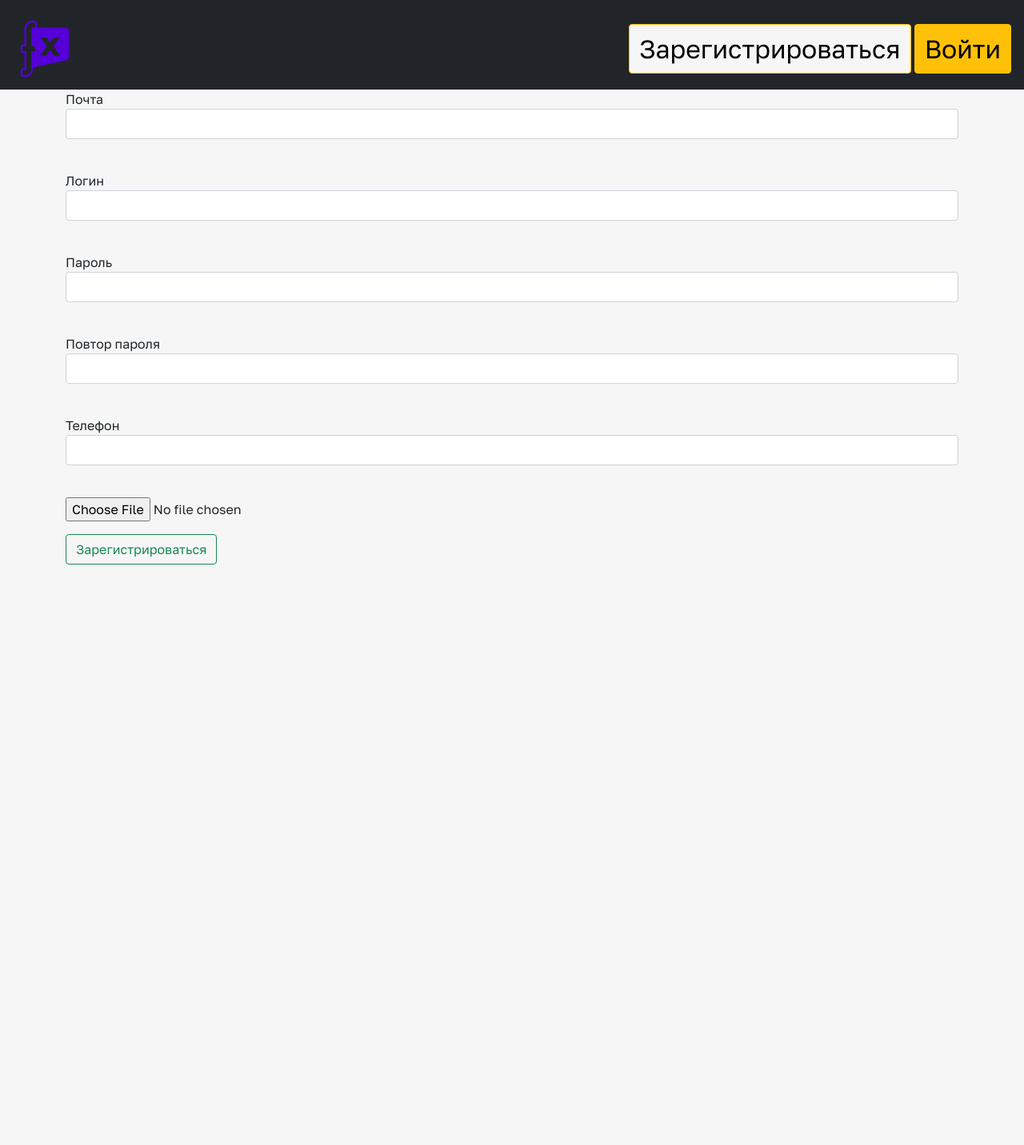
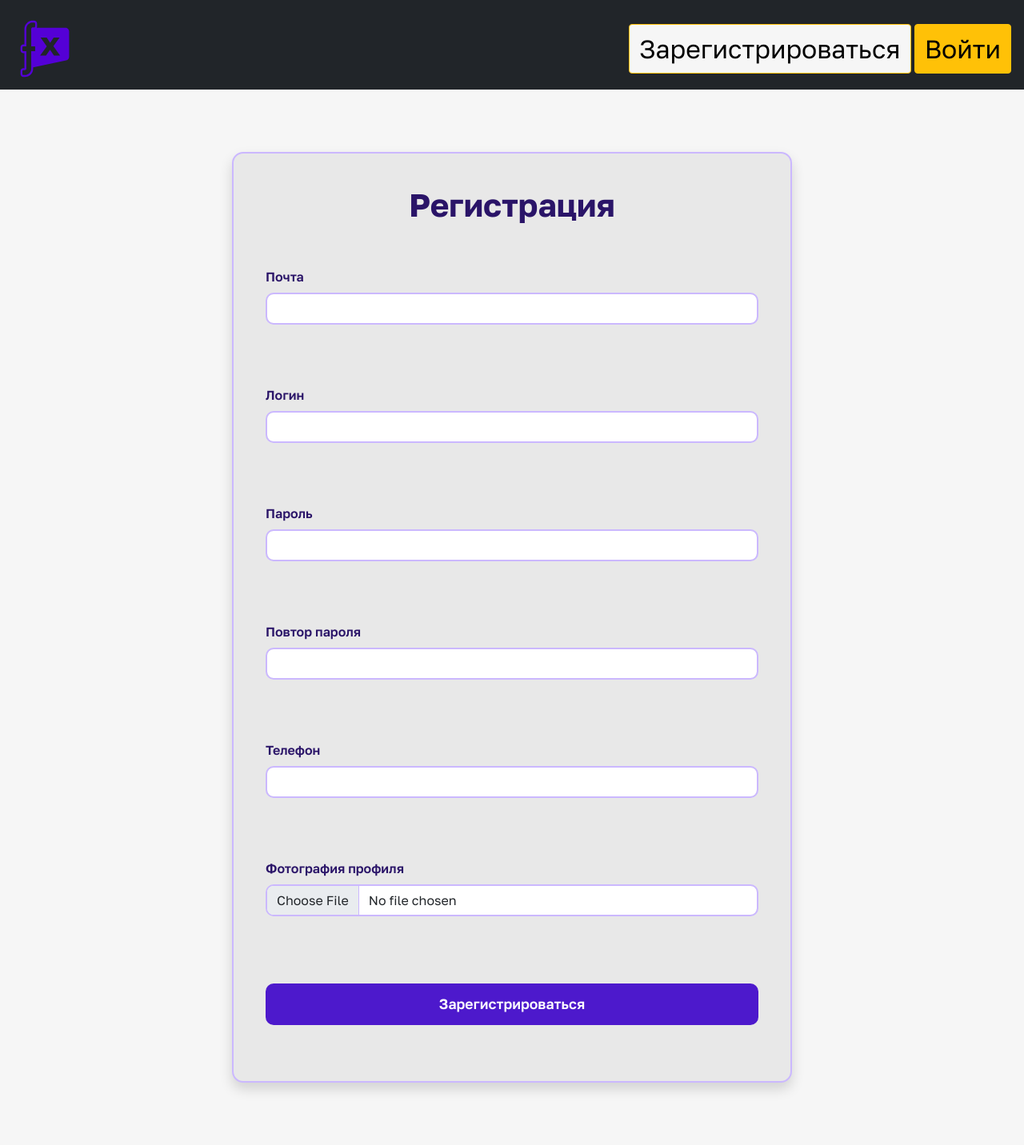
Before and after one commit to AyNur207/hackathon, a Flask app: page /register in a window 1280 px wide. Shown: the whole page at 80% size. Before the commit the page ends 706 px from the top, so only its background shows below. Run offline with Flask 3, Linux system fonts and the light colour scheme.

Commit message:
Регистрация стиль

```diff
--- /dev/null
+++ b/static/css/style_register.css
@@ -0,0 +1,55 @@
+.register-card {
+    width: 100%;
+    max-width: 700px;
+
+    background: #e8e8e8;
+
+    border-radius: 14px;
+    border: 2px solid #cbb8ff;
+
+    padding: 2.5rem;
+}
+
+.register-card h1 {
+    color: #2a1468;
+    font-weight: 700;
+}
+
+.form-label {
+    color: #2a1468;
+    font-weight: 600;
+}
+
+.form-control {
+    border: 2px solid #cbb8ff;
+    border-radius: 10px;
+    transition: .2s;
+}
+
+.form-control:focus {
+    border-color: #4d19cc;
+    box-shadow: 0 0 0 .2rem rgba(77,25,204,.18);
+}
+
+.register-btn {
+    background: #4d19cc;
+    color: white;
+    font-size: 1.1rem;
+    font-weight: 600;
+    padding: .75rem;
+    border-radius: 10px;
+    transition: .25s;
+}
+
+.register-btn:hover {
+    background: #2a1468;
+    color: white;
+}
+
+.alert {
+    border-radius: 10px;
+}
+
+input[type="file"] {
+    cursor: pointer;
+}
--- a/templates/registration.html
+++ b/templates/registration.html
@@ -1,62 +1,96 @@
 {% extends "base.html" %}
+
+{% block styles %}
+<link rel="stylesheet"
+      href="{{ url_for('static', filename='css/style_register.css') }}">
+{% endblock %}
+
+{% block title %}Регистрация{% endblock %}
+
 {% block content %}
+
+<div class="container d-flex justify-content-center my-5">
+    <div class="register-card shadow">
+
+        <h1 class="text-center mb-4">Регистрация</h1>
+
         <form action="" method="post" enctype="multipart/form-data">
-    {{form.hidden_tag()}}
-    <p>
-        {{ form.email.label }}<br>
-        {{ form.email(class="form-control", type="email") }}<br>
+
+            {{ form.hidden_tag() }}
+
+            <div class="mb-3">
+                {{ form.email.label(class="form-label") }}
+                {{ form.email(class="form-control", type="email") }}
+
                 {% for error in form.email.errors %}
-            <div class="alert alert-danger" role="alert">
+                <div class="alert alert-danger mt-2">
                     {{ error }}
                 </div>
                 {% endfor %}
-    </p>
-        <p>
-        {{ form.login.label }}<br>
-        {{ form.login(class="form-control", type="text") }}<br>
+            </div>
+
+            <div class="mb-3">
+                {{ form.login.label(class="form-label") }}
+                {{ form.login(class="form-control") }}
+
                 {% for error in form.login.errors %}
-            <div class="alert alert-danger" role="alert">
+                <div class="alert alert-danger mt-2">
                     {{ error }}
                 </div>
                 {% endfor %}
-    </p>
-    <p>
-        {{ form.password.label }}<br>
-        {{ form.password(class="form-control", type="password") }}<br>
+            </div>
+
+            <div class="mb-3">
+                {{ form.password.label(class="form-label") }}
+                {{ form.password(class="form-control") }}
+
                 {% for error in form.password.errors %}
-            <div class="alert alert-danger" role="alert">
+                <div class="alert alert-danger mt-2">
                     {{ error }}
                 </div>
                 {% endfor %}
-    </p>
-        <p>
-        {{ form.password_again.label }}<br>
-        {{ form.password_again(class="form-control", type="password") }}<br>
+            </div>
+
+            <div class="mb-3">
+                {{ form.password_again.label(class="form-label") }}
+                {{ form.password_again(class="form-control") }}
+
                 {% for error in form.password_again.errors %}
-            <div class="alert alert-danger" role="alert">
+                <div class="alert alert-danger mt-2">
                     {{ error }}
                 </div>
                 {% endfor %}
-    </p>
-    <p>
-        {{ form.phone_number.label }}<br>
-        {{ form.phone_number(class="form-control", type="text") }}<br>
+            </div>
+
+            <div class="mb-3">
+                {{ form.phone_number.label(class="form-label") }}
+                {{ form.phone_number(class="form-control") }}
+
                 {% for error in form.phone_number.errors %}
-            <div class="alert alert-danger" role="alert">
+                <div class="alert alert-danger mt-2">
                     {{ error }}
                 </div>
                 {% endfor %}
-    </p>
-    <p>
-        <input type="file" name="file">
-    </p>
-    <p>
-        {{ form.submit(type="submit", class="btn btn-outline-success") }}
-    </p>
+            </div>
+
+            <div class="mb-4">
+                <label class="form-label">Фотография профиля</label>
+                <input class="form-control" type="file" name="file">
+            </div>
+
+            <div class="d-grid">
+                {{ form.submit(class="btn register-btn") }}
+            </div>
+
             {% if message %}
-    <div class="alert alert-primary">
+            <div class="alert alert-warning mt-4">
                 {{ message }}
             </div>
             {% endif %}
+
         </form>
+
+    </div>
+</div>
+
 {% endblock %}
```
Also changed, not shown: db/uunit_db.db. Lines whose indentation alone changed are shown as unchanged.
